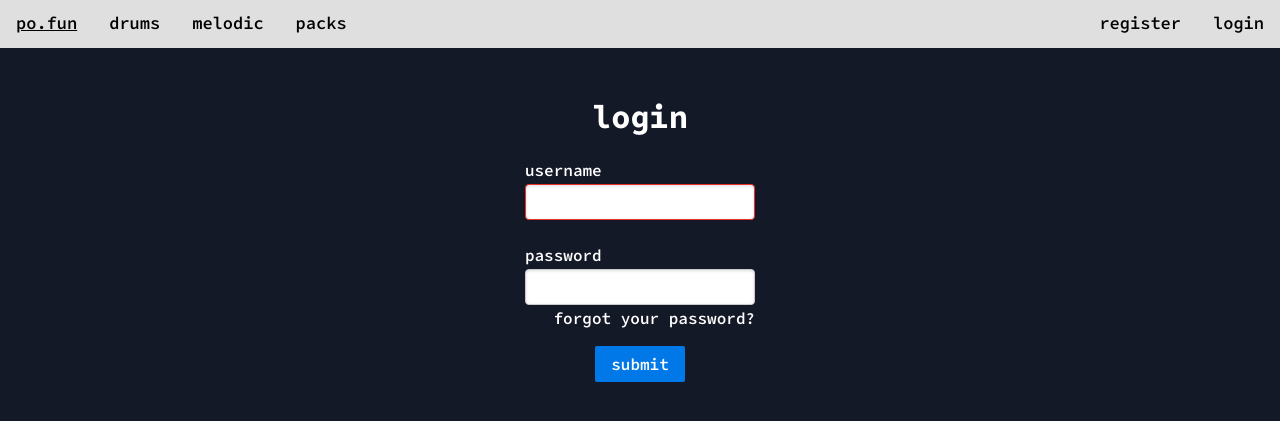
After one commit to neolight1010/po-fun-server, a Django app: page /login/ in a window 1280 px wide. The commit adds this page. Shown: the top 421 px of the page. Run offline with Django 3.2, Linux system fonts and the light colour scheme; some libraries are stand-ins or nearby versions.

Commit message:
Create login page.

```diff
--- /dev/null
+++ b/app/static/registration/login.css
@@ -0,0 +1,22 @@
+#content {
+  display: flex;
+  flex-direction: column;
+
+  align-items: center;
+  justify-content: center;
+}
+
+#forgot-password {
+  color: inherit;
+  text-decoration: none;
+  float: right;
+}
+
+#forgot-password:hover {
+  text-decoration: underline;
+}
+
+#button-wrapper {
+  display: flex;
+  justify-content: center;
+}
--- a/app/templates/app/index.html
+++ b/app/templates/app/index.html
@@ -1,3 +1,3 @@
 {% extends "app/base.html" %}
 
-{% block title %}PO.fun - Home{% endblock title %}
+{% block title %}PO.fun{% endblock title %}
--- /dev/null
+++ b/app/templates/registration/login.html
@@ -0,0 +1,41 @@
+{% extends "app/base.html" %}
+
+{% load static %}
+
+{% block title %}Login - PO.fun{% endblock title %}
+
+{% block extra-head %}
+
+    <link rel="stylesheet" href="{% static 'registration/login.css' %}"TION' %}"
+
+{% endblock extra-head %}
+
+{% block content %}
+
+    {% if form.errors %}
+        <p>Invalid username or password.</p>
+    {% endif %}
+
+    <h1>login</h1>
+
+    <form method="post" action="{% url "app:login" %}" class="pure-form pure-form-stacked">
+        {% csrf_token %}
+
+        <label for="username">username</label>
+        {{ form.username }}
+
+        <br />
+
+        <label for="password">password</label>
+        {{ form.password }}
+        <a id="forgot-password" href="#forgot-password">forgot your password?</a>
+
+        <br />
+        <br />
+
+        <div id="button-wrapper">
+            <button type="submit" class="pure-button pure-button-primary">submit</button>
+        </div>
+    </form>
+
+{% endblock content %}
--- a/app/urls.py
+++ b/app/urls.py
@@ -1,4 +1,7 @@
 from django.urls import path
+from django.contrib.auth import views as auth_views
 from . import views
 
-urlpatterns = [path("", views.index)]
+app_name = "app"
+urlpatterns = [path("", views.index),
+               path("login/", auth_views.LoginView.as_view(), name="login")]
--- a/app/views.py
+++ b/app/views.py
@@ -4,3 +4,7 @@ from django.shortcuts import render
 
 def index(request: HttpRequest):
     return render(request, "app/index.html")
+
+
+def login(request: HttpRequest):
+    return render(request, "app/login.html")
```
